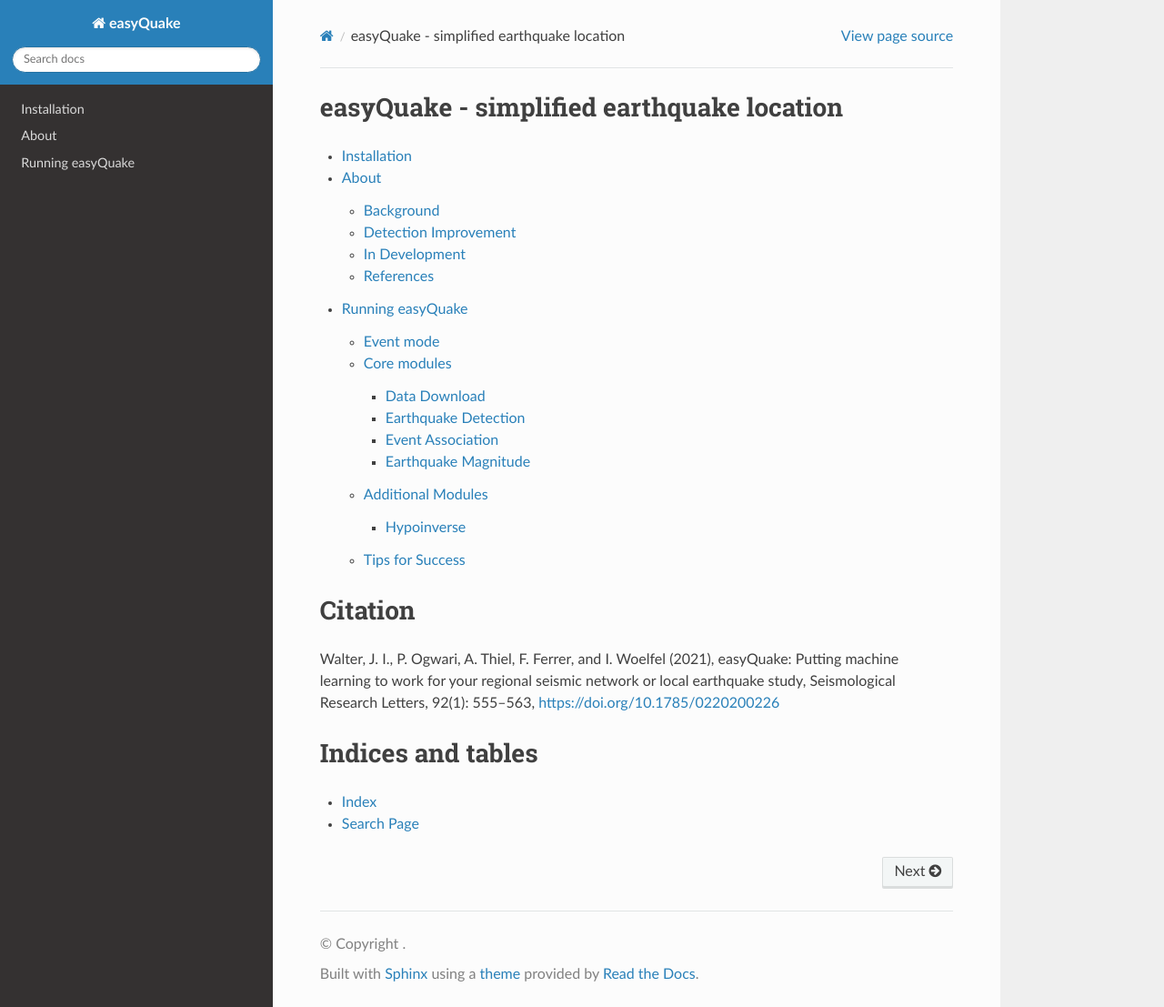
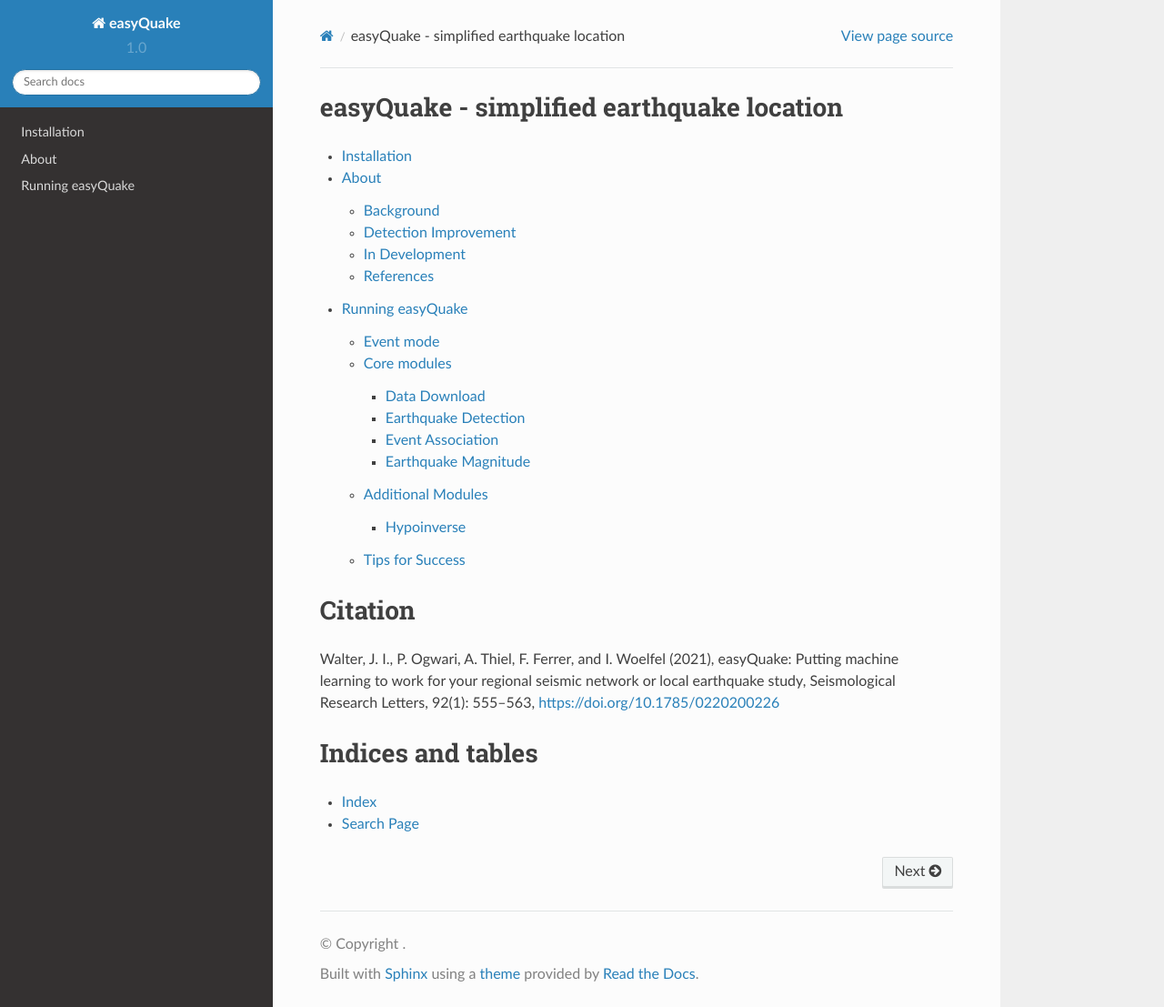
Before and after one commit to jakewalter/easyQuake, a Sphinx documentation site: the page built from docs/index.rst, in a window 1280 px wide and 1107 px high. Shown: the whole window at 91% size. Built offline with Sphinx 7.4.7 and the Read the Docs theme 2.0.0, drawn with Linux system fonts in a browser that asks for light colours.

Commit message:
update docs and version

```diff
--- a/docs/conf.py
+++ b/docs/conf.py
@@ -23,9 +23,9 @@
 author = 'Jake Walter'
 
 # The short X.Y version
-version = ''
+version = '1.0'
 # The full version, including alpha/beta/rc tags
-release = '0.9'
+release = '1.0.1'
 
 
 # -- General configuration ---------------------------------------------------
--- a/setup.py
+++ b/setup.py
@@ -5,7 +5,7 @@
 
 setuptools.setup(
     name="easyQuake",
-    version="0.9.0",
+    version="1.0.1",
     author="Jake Walter",
     author_email="jakeiwalter@gmail.com",
     description="Simplified machine-learning driven earthquake detection, location, and analysis",
```
